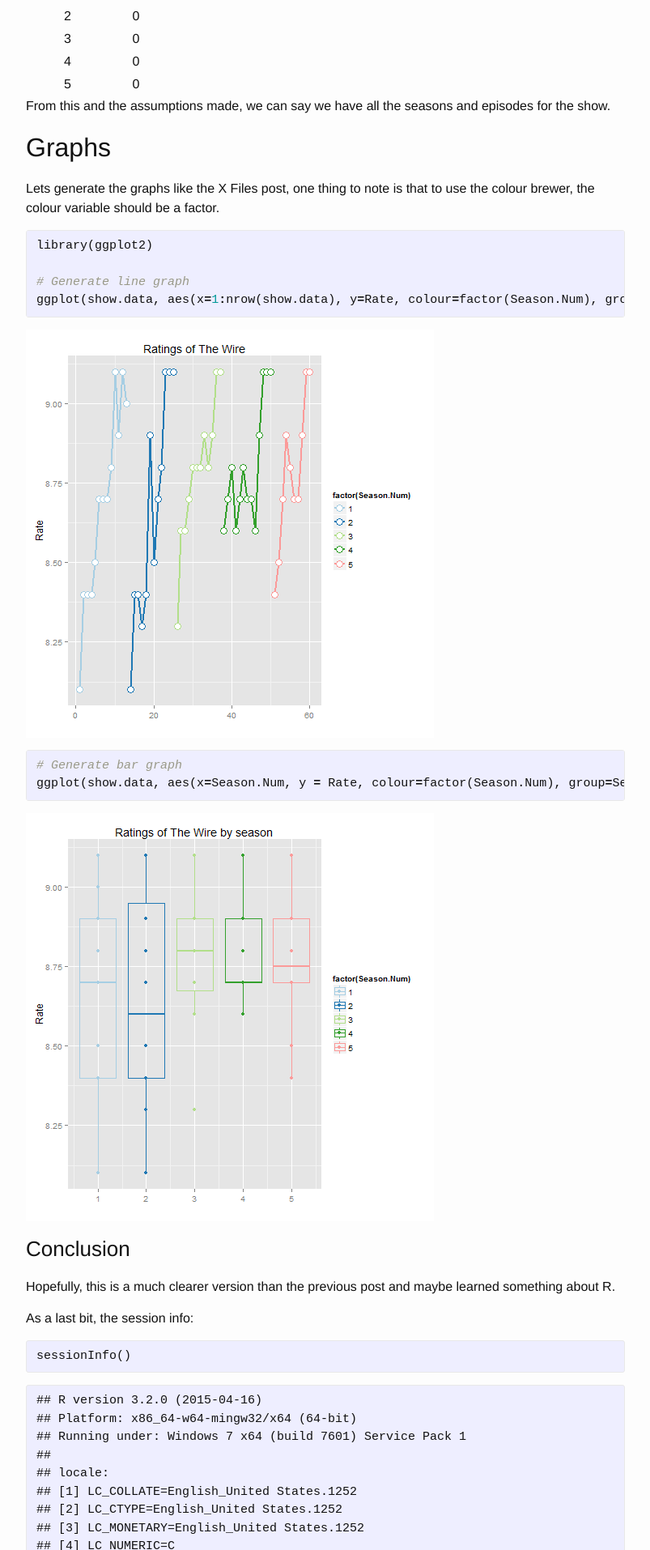
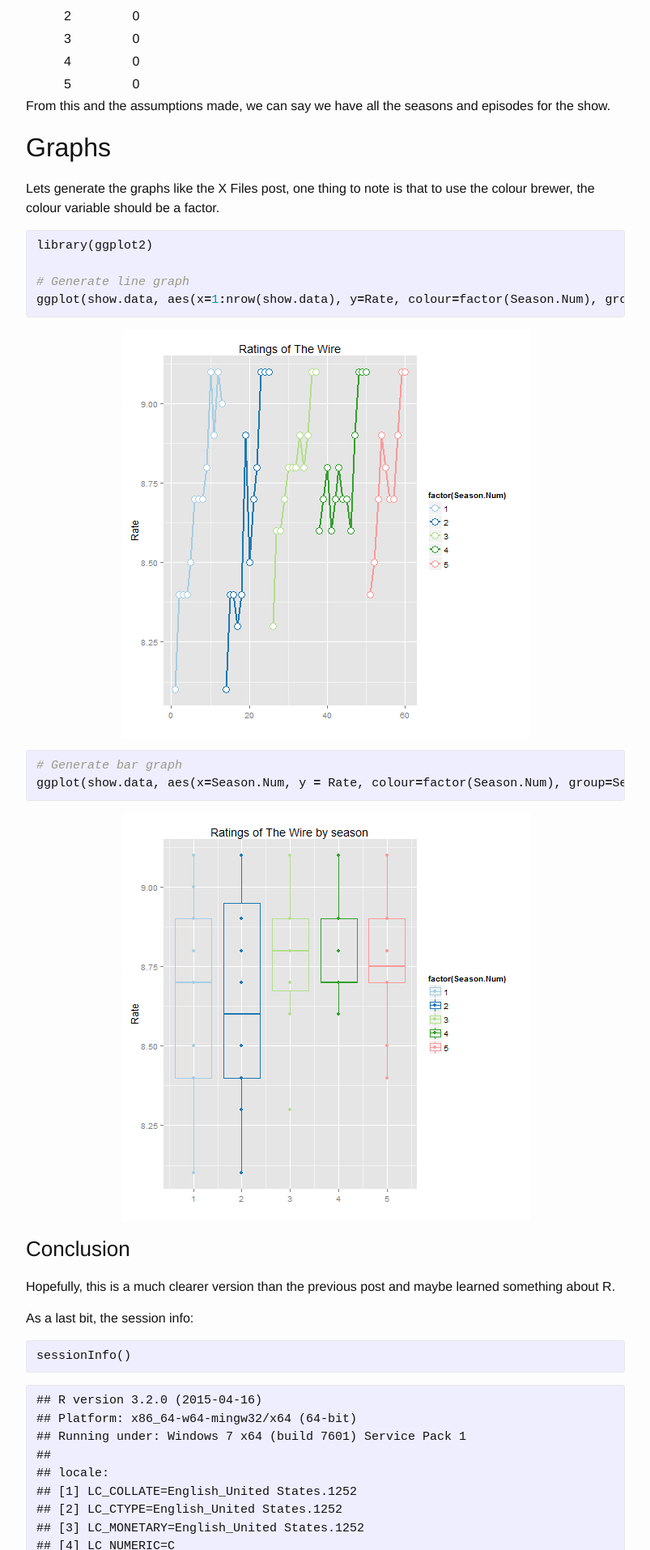
Before and after one commit to awcull/awcull.github.io, a Jekyll site: the page built from _posts/2015-05-31-TV-Ratings-IMDB.md, in a window 1280 px wide. Shown: the part 2771-4685 px from the top of the page at 81% size, without its empty margins (238-1041 px from the left). Built offline with Jekyll 4.4.1, drawn with Linux system fonts in a browser that asks for light colours.

Commit message:
Added centering of images to imdb post

```diff
--- a/_posts/2015-05-31-TV-Ratings-IMDB.md
+++ b/_posts/2015-05-31-TV-Ratings-IMDB.md
@@ -154,14 +154,14 @@
 ggplot(show.data, aes(x=1:nrow(show.data), y=Rate, colour=factor(Season.Num), group=Season.Num)) + geom_line(size=1) + geom_point(size=4, shape=21, fill="white") + xlab("") + scale_colour_brewer(palette="Paired") + ggtitle("Ratings of The Wire")
 {% endhighlight %}
 
-![]({{ site.url }}/assets/2015-05-31-TV-Ratings-IMDB/graphs-1.png)
+![]({{ site.url }}/assets/2015-05-31-TV-Ratings-IMDB/graphs-1.png){: .centerIMG}
 
 {% highlight r %}
 # Generate bar graph
 ggplot(show.data, aes(x=Season.Num, y = Rate, colour=factor(Season.Num), group=Season.Num)) + geom_boxplot(fill=NA) + geom_point() + xlab("") + scale_colour_brewer(palette="Paired") + ggtitle("Ratings of The Wire by season")
 {% endhighlight %}
 
-![]({{ site.url }}/assets/2015-05-31-TV-Ratings-IMDB/graphs-2.png)
+![]({{ site.url }}/assets/2015-05-31-TV-Ratings-IMDB/graphs-2.png){: .centerIMG}
 
 ###Conclusion
 
```
